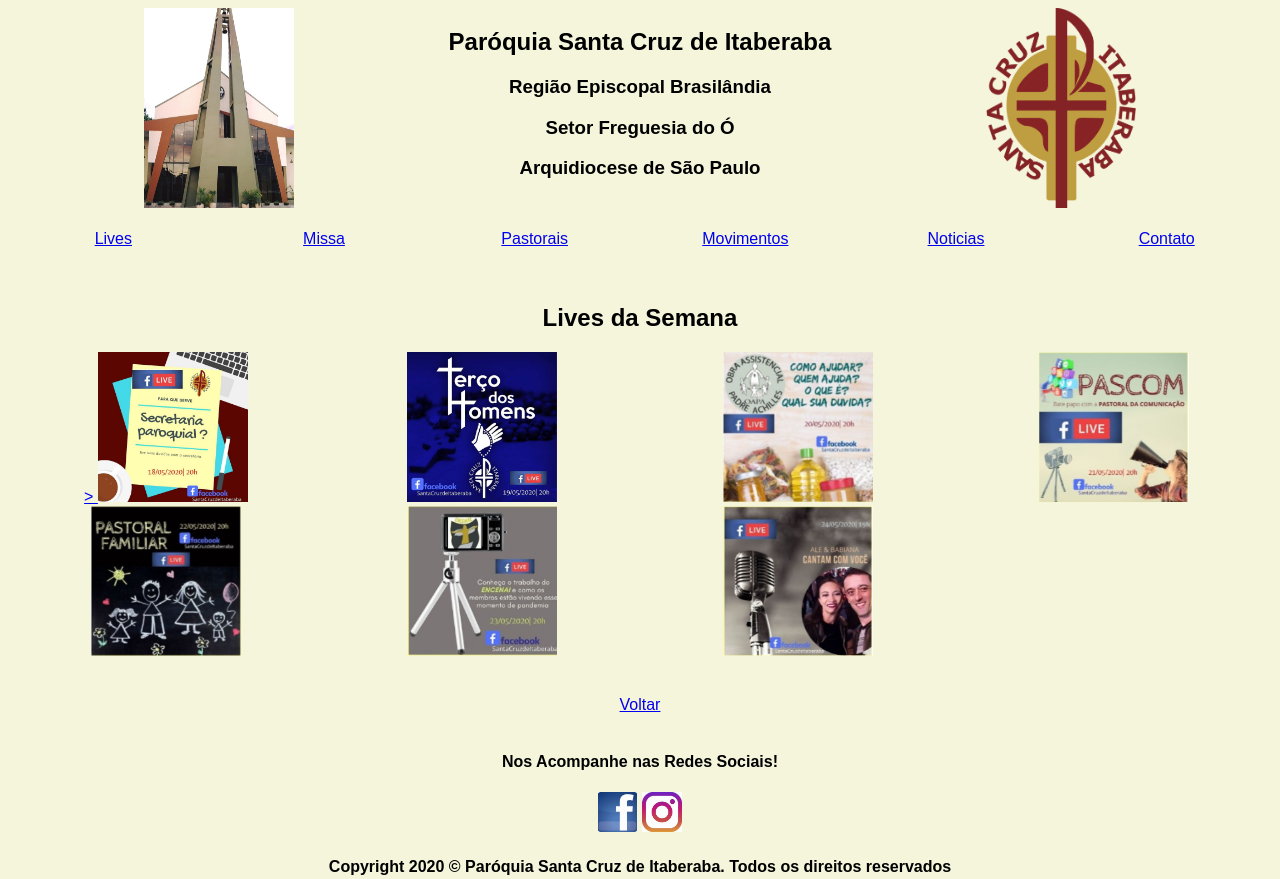
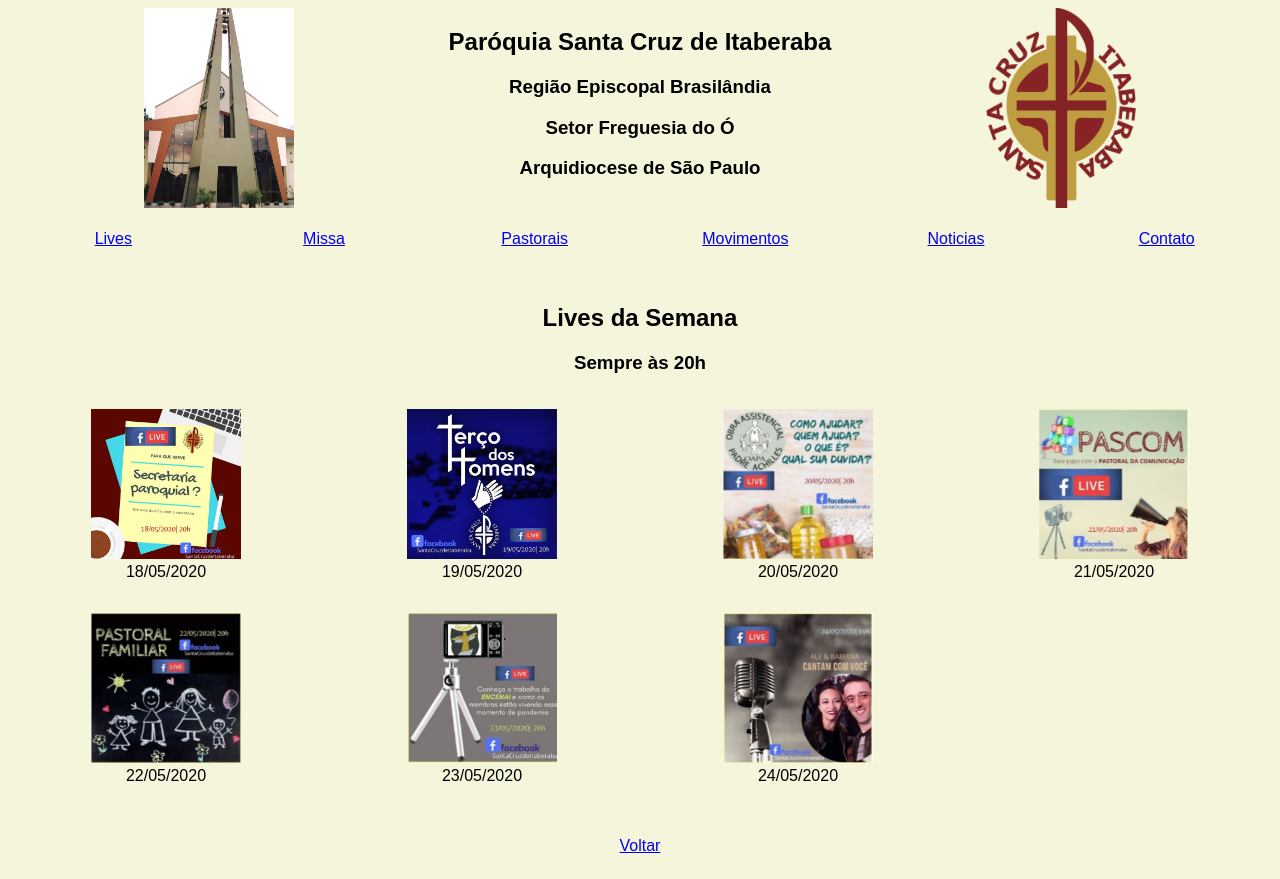
Before and after one commit to delmarhirata/santa_cruz, a plain HTML site: page html/lives.html in a window 1280 px wide. Shown: the top 879 px of the page. Drawn offline with Linux system fonts and the light colour scheme.

Commit message:
Atualização 03 - Noticias

```diff
--- a/css/estilos.css
+++ b/css/estilos.css
@@ -28,3 +28,7 @@
     display: grid;
     grid-template-columns:  1fr 1fr 1fr ;
 }
+
+section.noticias{
+  text-align: left;
+}
--- a/html/lives.html
+++ b/html/lives.html
@@ -33,20 +33,52 @@
   </header>
 
   <main>
-		</br>
-		</br>
-		<h2>Lives da Semana</h2>
-		<section class="lives">
-		<div><a href=https://www.facebook.com/SantaCruzdeItaberaba/videos/4672490692785758/?v=4672490692785758&notif_id=1589670458098834&notif_t=live_video_explicit>>
-		<img src="../lives/segunda.jpg" width=150 height=150></div></a>
-		<div><a href=https://www.facebook.com/SantaCruzdeItaberaba/videos/273227100524773>
-		<img src="../lives/terca.jpg" width=150 height=150></div></a>
-		<div><img src="../lives/quarta.jpg" width=150 height=150></div>
-		<div><img src="../lives/quinta.jpg" width=150 height=150></div>
-		<div><img src="../lives/sexta.jpg" width=150 height=150></div>
-		<div><img src="../lives/sabado.jpg" width=150 height=150></div>
-		<div><img src="../lives/domingo.jpg" width=150 height=150></div>
+	</br>
+	</br>
+	<h2>Lives da Semana</h2>
+	<h3>Sempre às 20h</h3>
+
+	<section class="lives">
+
+	<figure>
+	<a href=https://www.facebook.com/SantaCruzdeItaberaba/videos/4672490692785758>
+	<img src="../lives/segunda.jpg" width=150 height=150 alt="Imagem da Live de Segunda"></a>
+	<figcaption>18/05/2020</figcaption>
+	</figure>
+
+	<figure>
+	<a href=https://www.facebook.com/SantaCruzdeItaberaba/videos/273227100524773>
+	<img src="../lives/terca.jpg" width=150 height=150 alt="Imagem da Live de Terça"></a>
+	<figcaption>19/05/2020</figcaption>
+	</figure>
+
+	<figure>
+	<img src="../lives/quarta.jpg" width=150 height=150 alt="Imagem da Live de Quarta">
+	<figcaption>20/05/2020</figcaption>
+	</figure>
+
+	<figure>
+	<img src="../lives/quinta.jpg" width=150 height=150 alt="Imagem da Live de Quinta">
+	<figcaption>21/05/2020</figcaption>
+	</figure>
+
+	<figure>
+	<img src="../lives/sexta.jpg" width=150 height=150 alt="Imagem da Live de Sexta">
+	<figcaption>22/05/2020</figcaption>
+	</figure>
+
+	<figure>
+	<img src="../lives/sabado.jpg" width=150 height=150 alt="Imagem da Live de Sábado">
+	<figcaption>23/05/2020</figcaption>
+	</figure>
+
+	<figure>
+	<img src="../lives/domingo.jpg" width=150 height=150 alt="Imagem da Live de Domingo">
+	<figcaption>24/05/2020</figcaption>
+	</figure>
+
 	</section>
+
 	</br>
 	</br>
 	<a href="../index.html">Voltar</a>
```
Also changed, not shown: html/noticias.html (+22 -1 lines).
